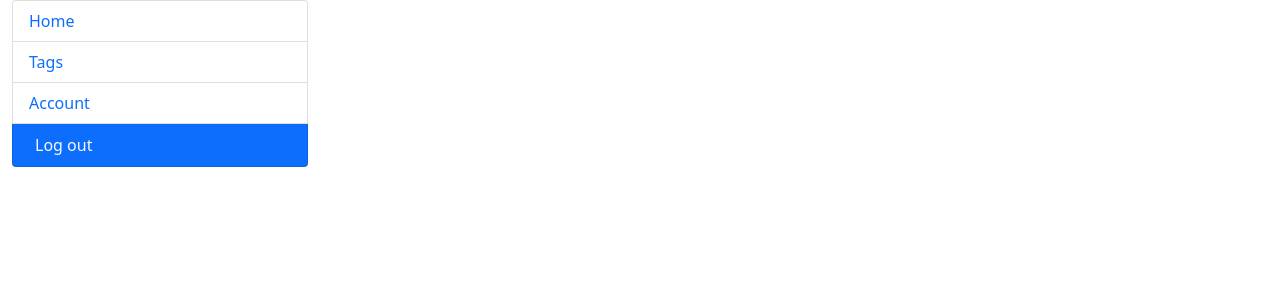
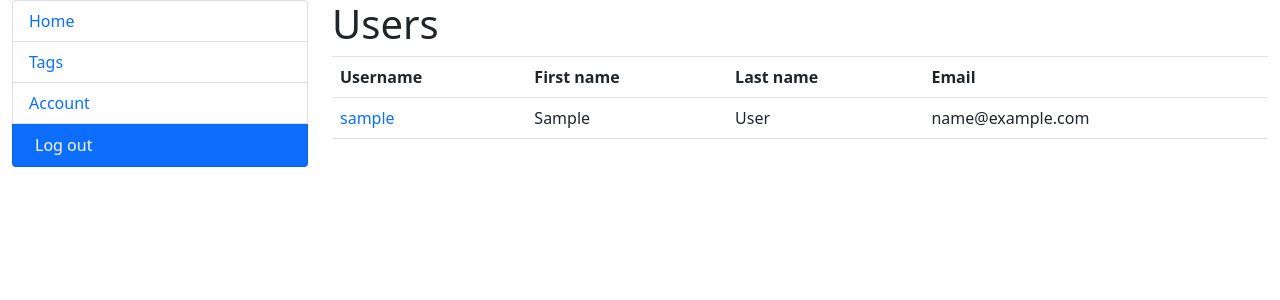
Before and after one commit to bknyrik/to-do-list, a Django app: page /users/ in a window 1280 px wide. Shown: the top 300 px of the page. Run offline with Django 5.2, Linux system fonts and the light colour scheme; the visitor is signed in with stand-in values (Sample User, id 1); data comes from the database, SQL or seed files in the repository.

Commit message:
Override block content and add h1 and table with users in user_list.html

```diff
--- a/templates/task_manager/user_list.html
+++ b/templates/task_manager/user_list.html
@@ -1 +1,31 @@
 {% extends "base.html" %}
+{% block content %}
+  <h1>Users</h1>
+  {% if user_list %}
+    <table class="table">
+      <thead>
+      <tr>
+        <th class="border-top border-bottom" scope="col">Username</th>
+        <th class="border-top border-bottom" scope="col">First name</th>
+        <th class="border-top border-bottom" scope="col">Last name</th>
+        <th class="border-top border-bottom" scope="col">Email</th>
+      </tr>
+      </thead>
+      <tbody>
+      {% for user in user_list %}
+        <tr>
+          <td>
+            <a class="text-decoration-none"
+               href="{% url "task_manager:user-update" pk=user.id %}">{{ user.username }}</a>
+          </td>
+          <td>{{ user.first_name|default:"Absent" }}</td>
+          <td>{{ user.last_name|default:"Absent" }}</td>
+          <td>{{ user.email|default:"Absent" }}</td>
+        </tr>
+      {% endfor %}
+      </tbody>
+    </table>
+  {% else %}
+    <p>There are no any users in the system.</p>
+  {% endif %}
+{% endblock %}
```
